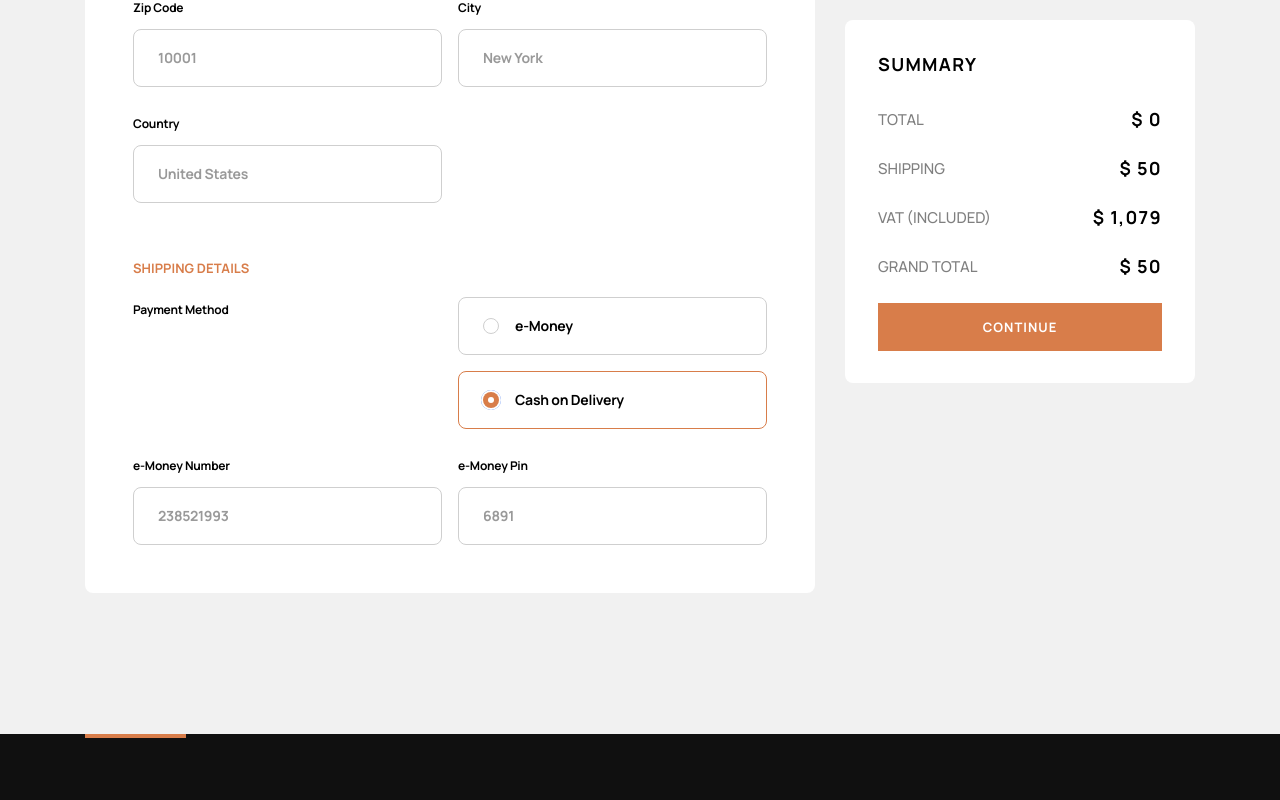
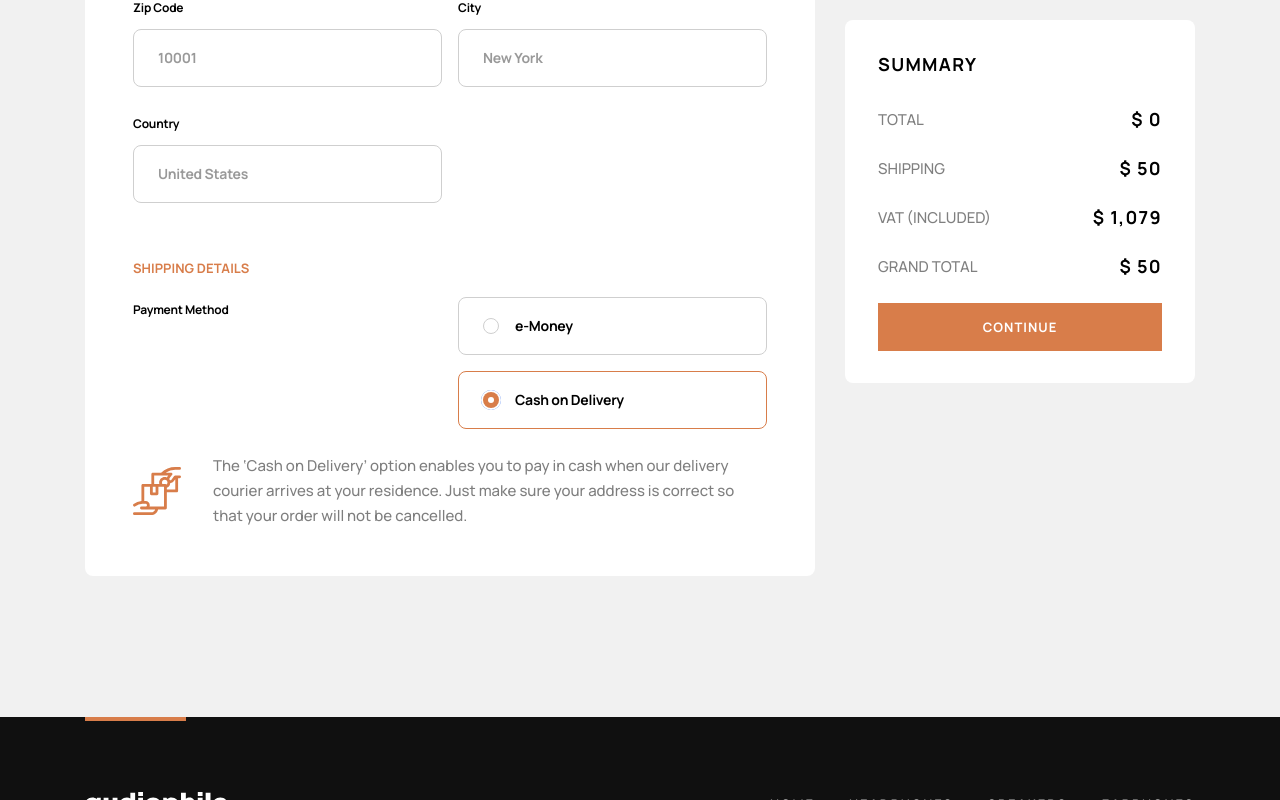
Before and after one commit to DanoBroz/audiophile-ecommerce, a React (Create React App) app in the folder client/: page /checkout in a window 1280 px wide. Both pictures are taken after a click on the label "Cash on Delivery". Shown: the part 834-1634 px from the top of the page. Built offline with nearby package versions, Linux system fonts and the light colour scheme.

Commit message:
switch content based on payment type

```diff
--- a/client/src/pages/checkout/components/Content.tsx
+++ b/client/src/pages/checkout/components/Content.tsx
@@ -2,6 +2,7 @@ import { FormProvider, useForm } from 'react-hook-form'
 import { Fieldset } from './Fieldset'
 import { PaymentRadio } from './PaymentRadio'
 import { TextInput } from './TextInput'
+import { ReactComponent as CashOnDeliveryIcon } from '../../../assets/checkout/icon-cash-on-delivery.svg'
 
 export const Content = () => {
     const methods = useForm({
@@ -10,7 +11,9 @@ export const Content = () => {
         },
     })
 
-    const { handleSubmit } = methods
+    const { handleSubmit, watch } = methods
+
+    const payment = watch('payment')
 
     return (
         <FormProvider {...methods}>
@@ -62,6 +65,8 @@ export const Content = () => {
                 </Fieldset>
                 <Fieldset heading='shipping details'>
                     <PaymentRadio />
+                    {payment === 'emoney' && (
+                        <>
                             <TextInput
                                 labelText='e-Money Number'
                                 name='enumber'
@@ -72,6 +77,20 @@ export const Content = () => {
                                 name='epin'
                                 placeholder='6891'
                             />
+                        </>
+                    )}
+                    {payment === 'cash' && (
+                        <div className='col-span-2 grid grid-cols-[max-content,_auto] items-center gap-8'>
+                            <CashOnDeliveryIcon className='w-12' />
+                            <p className='opacity-50'>
+                                The ‘Cash on Delivery’ option enables you to pay
+                                in cash when our delivery courier arrives at
+                                your residence. Just make sure your address is
+                                correct so that your order will not be
+                                cancelled.
+                            </p>
+                        </div>
+                    )}
                 </Fieldset>
             </form>
         </FormProvider>
```
Lines whose indentation alone changed are shown as unchanged.
